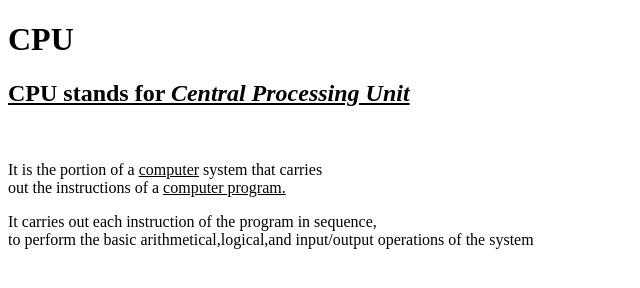
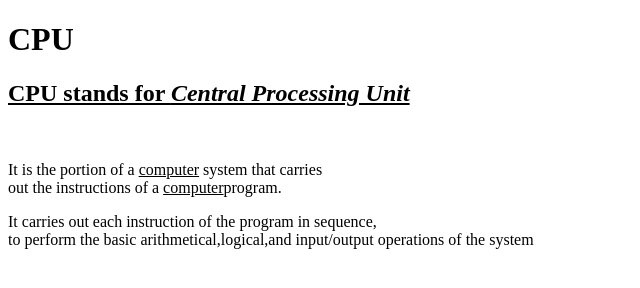
Before and after one commit to iamneo-production/ccffaadabadaeccdfffebaeceaec, a plain HTML site: page public/index.html in a window 1280 px wide. Shown: the full height of the page, 0-640 px from the left. Drawn offline with Linux system fonts and the light colour scheme.

Commit message:
Backup Commit

```diff
--- a/public/index.html
+++ b/public/index.html
@@ -10,7 +10,7 @@
 <body>
     <h1>CPU</h1>
     <h2><u>CPU stands for <i>Central Processing Unit</i></u></h2><br>
-    <p>It is the portion of a <u>computer</u> system that carries <br>out the instructions of a <u>computer program.</u><br>
+    <p>It is the portion of a <u>computer</u> system that carries <br>out the instructions of a <u>computer</u>program.<br>
     <p>It carries out each instruction of the program in sequence,<br>to perform the basic arithmetical,logical,and input/output operations of the system</p>
 </body>
 </html>
```
